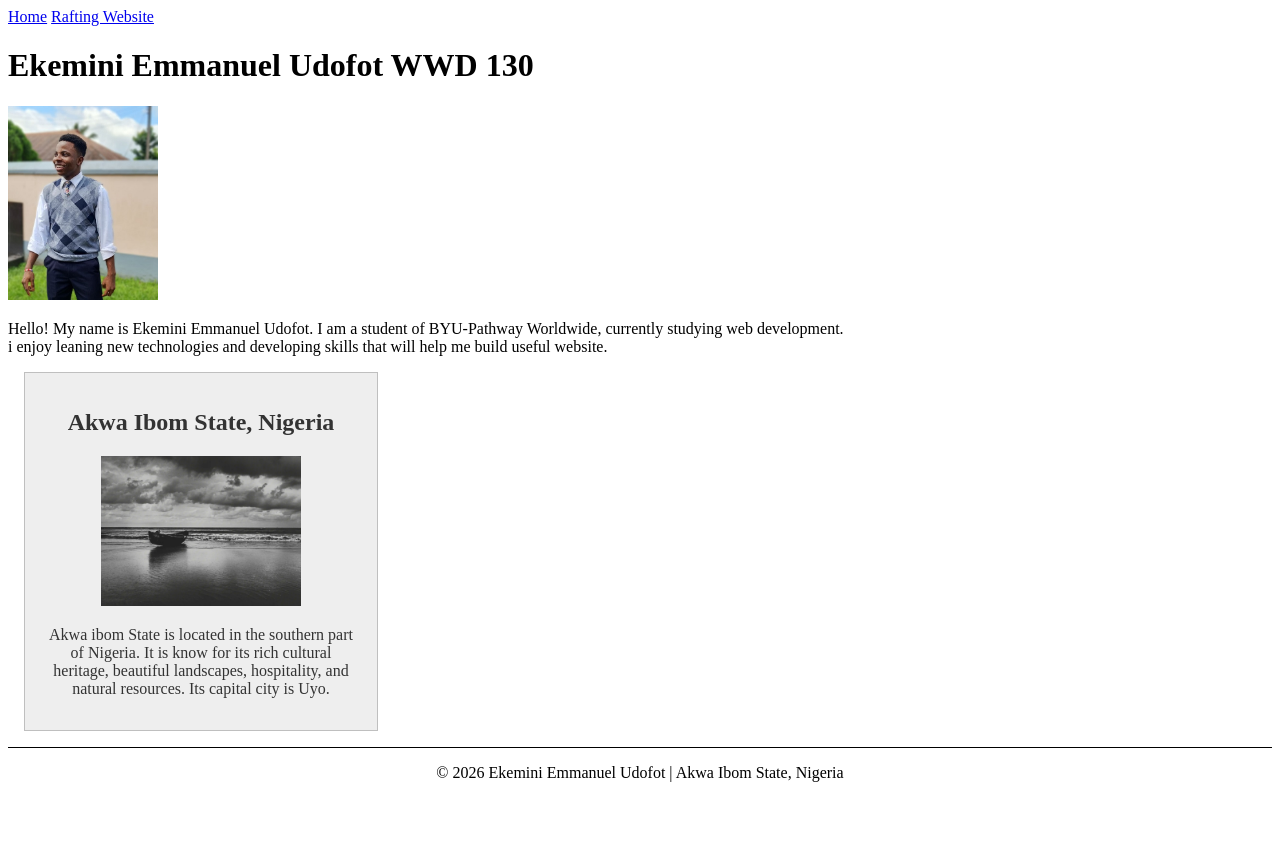
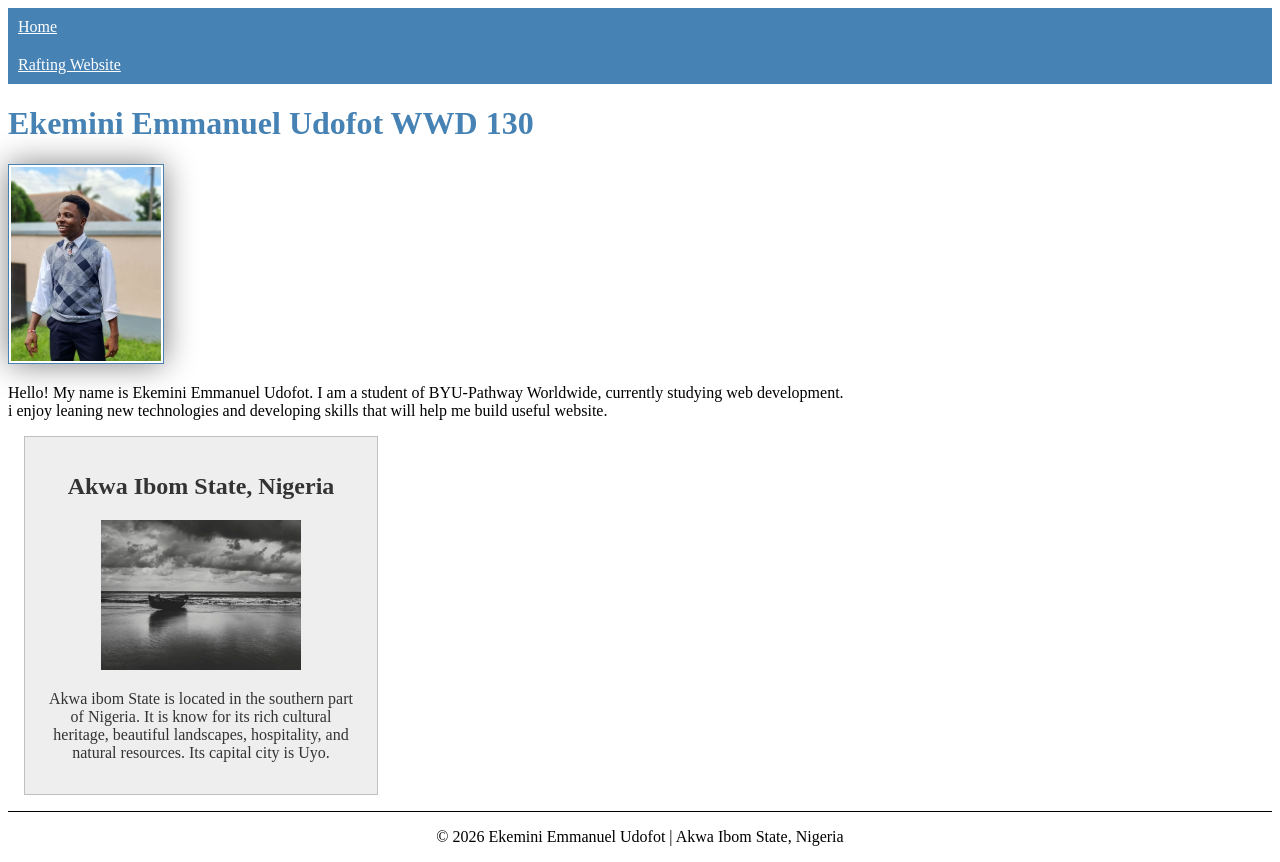
Before and after one commit to ekeminiudofot98-sketch/wdd130, a plain HTML site: page index.html in a window 1280 px wide. Before the commit the page ends 800 px from the top, so only its background shows below. Drawn offline with Linux system fonts and the light colour scheme.

Commit message:
assignment week 2

```diff
--- a/styles.css
+++ b/styles.css
@@ -1,3 +1,14 @@
+nav a {
+    color: white;
+    padding: 10px;
+    display: block;
+
+}
+
+nav {
+    background-color: steelblue
+}
+
 main {
     max-width: 840px;
     padding: 0;
@@ -14,6 +25,11 @@ aside {
 
 }
 
+h1 {
+    color: steelblue;
+
+}
+
 aside img {
     width: 200px;
     height: auto;
@@ -22,6 +38,9 @@ aside img {
 main img {
     width: 150px;
     height: auto;
+    border: 1px solid steelblue;
+    padding: 2px;
+    box-shadow: 0 0 30px gray;
 
 }
 
```
